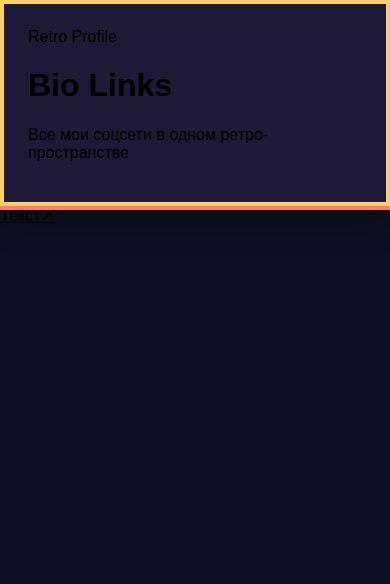
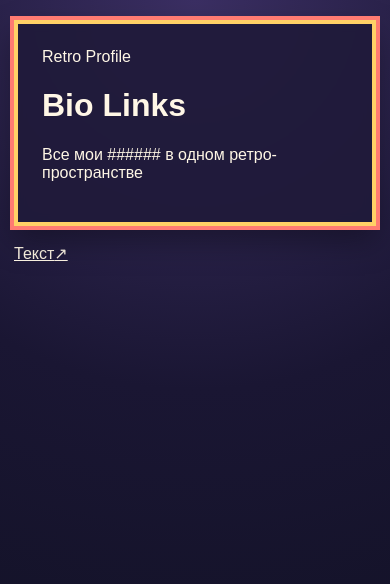
Before and after one commit to vibeclue/bio-links, a React (Vite) app: page / in a window 390 px wide. Shown: the top 584 px of the page. Built offline with nearby package versions, Linux system fonts and the light colour scheme.

Commit message:
replace App.css with newone

```diff
--- a/src/App.css
+++ b/src/App.css
@@ -1,2 +1,36 @@
 .app {
+  min-height: 100vh;
+  padding: 32px 16px;
+  background:
+    radial-gradient(circle at top, #3b2f63 0%, #1a1633 45%, #0f1021 100%);
+  color: #fff7e6;
 }
+
+.app-container {
+  width: 100%;
+  max-width: 420px;
+  margin: 0 auto;
+  display: flex;
+  flex-direction: column;
+  gap: 24px
+}
+
+.links-list {
+  display: flex;
+  flex-direction: column;
+  gap: 16px;
+}
+
+@media (max-width: 480px) {
+  .app {
+    padding: 20px 14px;
+  }
+
+  .app-container {
+    gap: 18px;
+  }
+
+  .links-list {
+    gap: 14px;
+  }
+}
--- a/src/App.jsx
+++ b/src/App.jsx
@@ -4,12 +4,13 @@ import LinkButton from "./components/LinkButton";
 
 function App() {
   const links = [{ label: "Twitch", url: "twitch.tv/vibeclue" }];
+
   return (
     <div className="app">
       <div className="app-container">
         <Header
           title="Bio Links"
-          subtitle="Все мои соцсети в одном ретро-пространстве"
+          subtitle="Все мои ###### в одном ретро-пространстве"
         />
 
         <main className="links-list">
```
